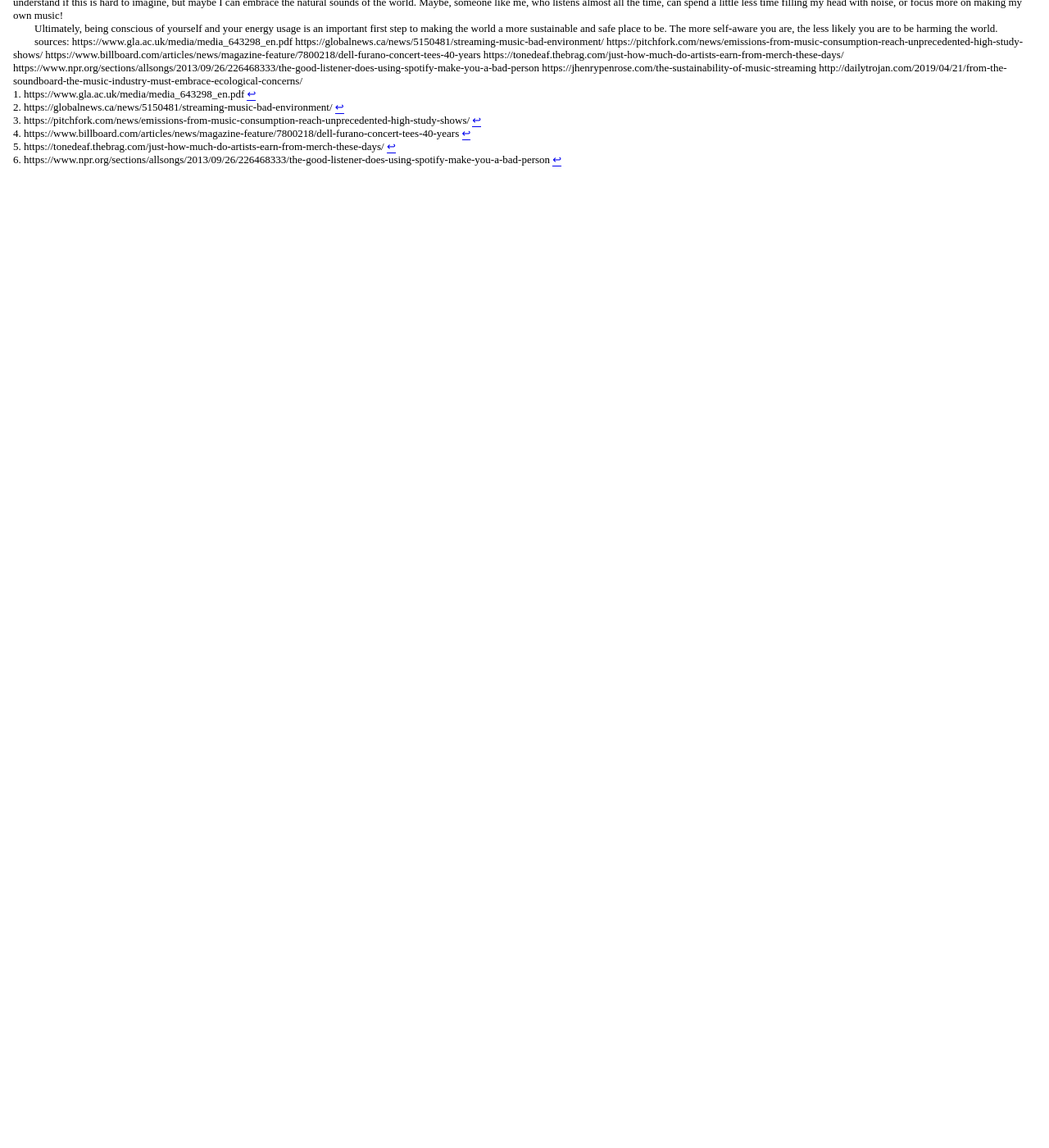
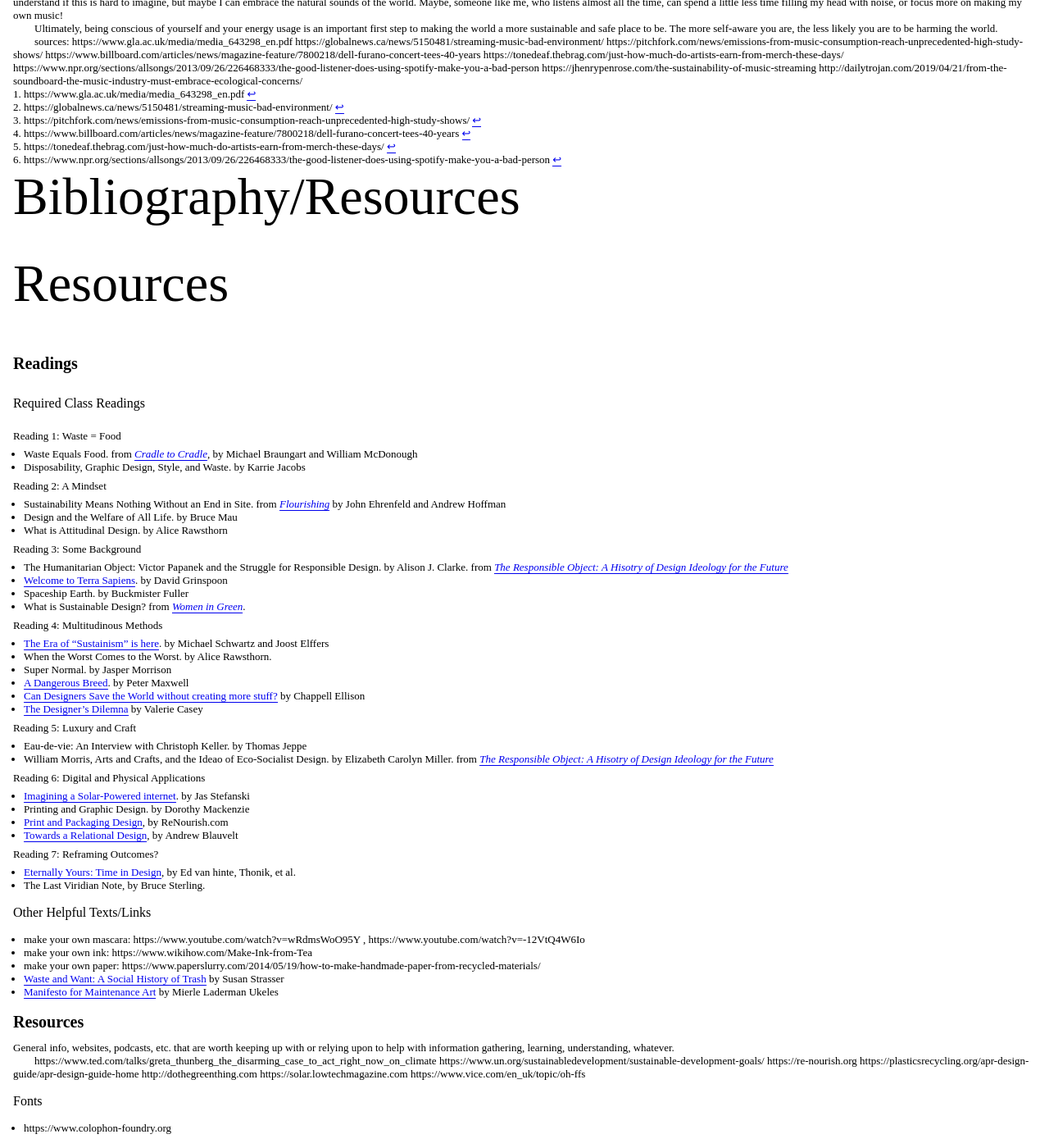
Before and after one commit to gd314-sgd/publication, a Jekyll site: the page built from book.html, in a window 1280 px wide and 1400 px high, scrolled down 52535 px. Shown: the whole window at 82% size. Built offline with Jekyll 4.4.1, drawn with Linux system fonts in a browser that asks for light colours; before the commit the page ends 52754 px from its top, so only the background shows below that.

Commit message:
Add resources to book

```diff
--- a/book.html
+++ b/book.html
@@ -81,3 +81,16 @@ https://evanbrooks.info/bindery/guide/
     <div class="_page-break"></div>
   {% endfor %}
 </section>
+
+<section>
+  <article>
+    {% for page in site.pages %}
+      {% if page.category == 'resources' %}
+        <h1>{{ page.title }}</h1>
+        <div class="entry-content">
+          {{ page.content | markdownify }}
+        </div>
+      {% endif %}
+    {% endfor %}
+  </article>
+</section>
--- a/resources.md
+++ b/resources.md
@@ -1,4 +1,8 @@
-# Bibliography/Resources
+---
+title: Bibliography/Resources
+category: resources
+---
+# Resources
 
 ## Readings
 
```
